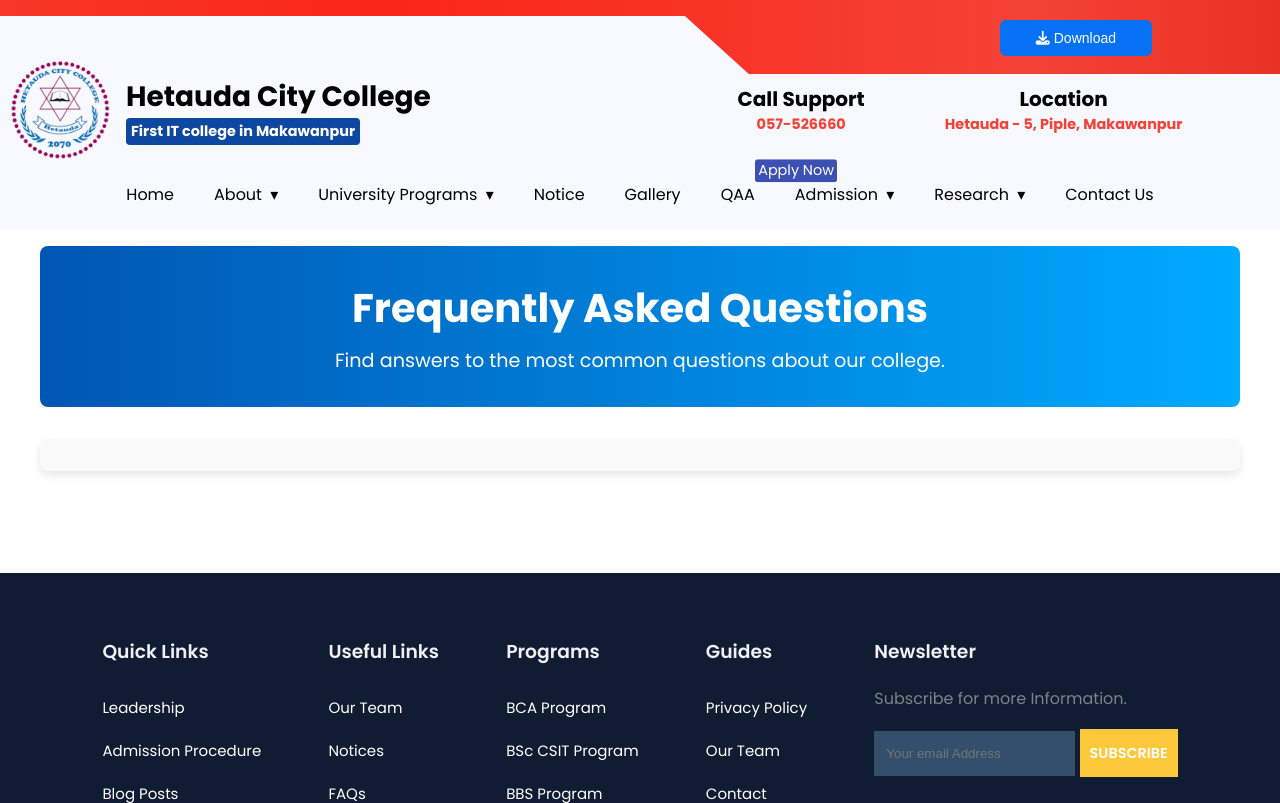
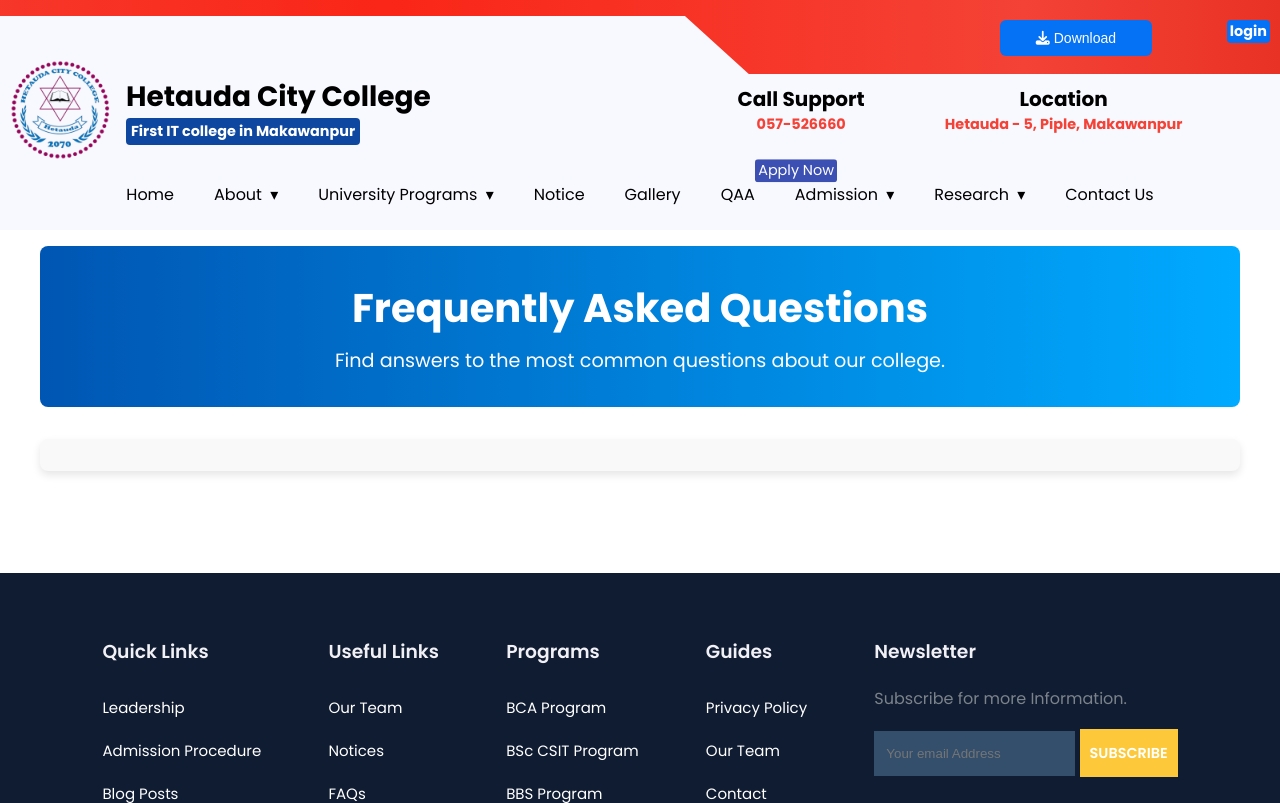
Before and after one commit to SaugatEDITH/College, a Django app: page /faqs in a window 1280 px wide. Shown: the top 803 px of the page. Run offline with Django 5.2, Linux system fonts and the light colour scheme; data that the repository does not hold is empty; some libraries are stand-ins or nearby versions.

Commit message:
old clz repo removed and cereated new

```diff
--- a/collegeapp/static/css/navigation.css
+++ b/collegeapp/static/css/navigation.css
@@ -212,6 +212,16 @@
     left: 59vw;
     animation: poppingspan 0.5s ease-in-out infinite alternate;
 
+  }
+  .popping-span-teacher{
+    padding:1px 3px;
+    background-color:#0571f4;
+    color: #fff;
+    border-radius: 4px;
+    z-index: 999;
+    position: absolute;
+    top: 20px;
+    right: 10px;
   }
 
   @keyframes poppingspan {
--- a/collegeapp/templates/collegeapp/navigation.html
+++ b/collegeapp/templates/collegeapp/navigation.html
@@ -20,6 +20,9 @@
                         <i class="fa-solid fa-download"></i> Download
                     </button>
                 </a>
+                  <a href="{% url 'teacher-login' %}">
+                        <span class="popping-span-teacher">login</span>
+                    </a>
             </div>
         </div>
         <div class="upperdetailswrapper">
```
